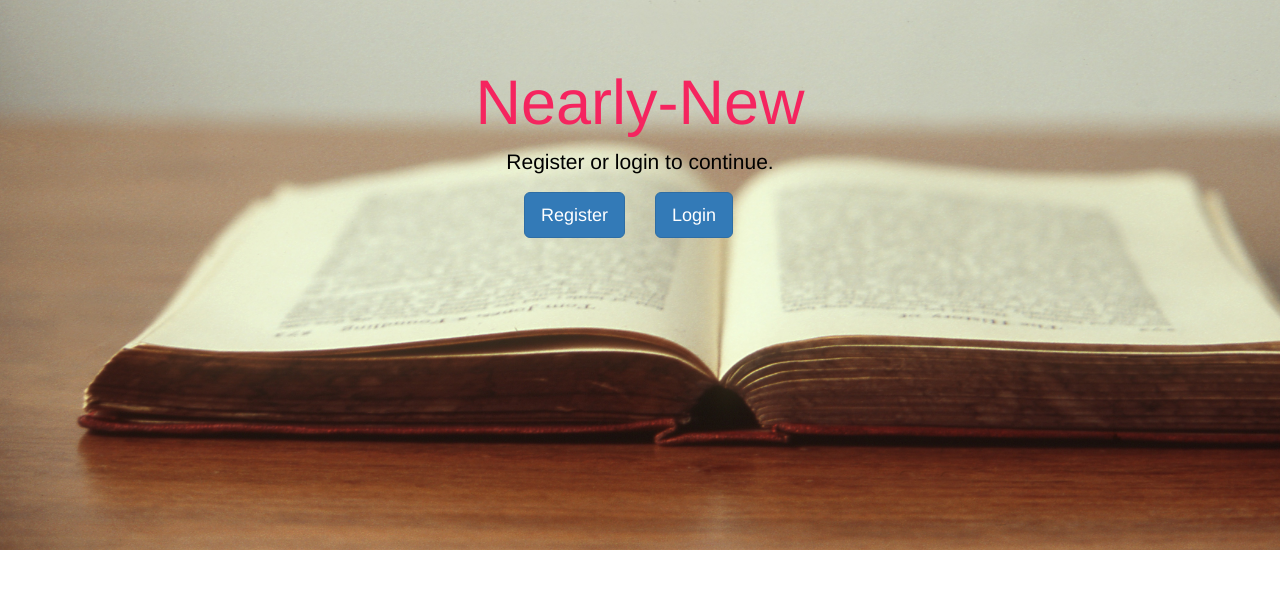
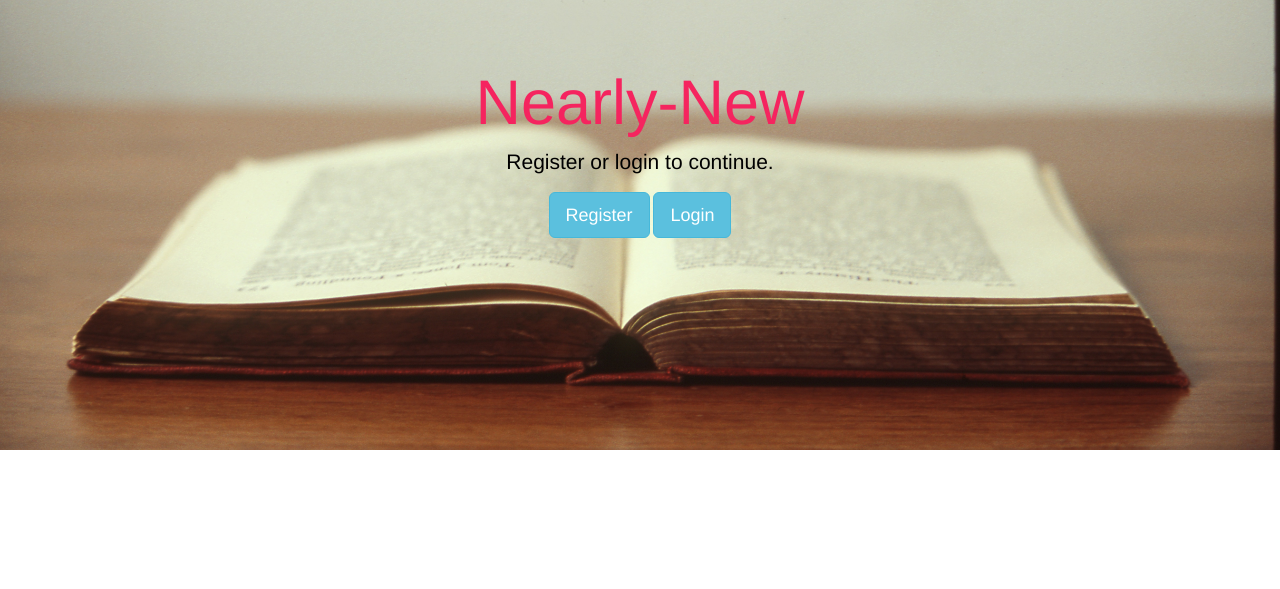
Before and after one commit to dht93/flask_nearly_new_webapp, a Flask app: page / in a window 1280 px wide. Shown: the top 589 px of the page. Run offline with Flask 2, Linux system fonts and the light colour scheme; some libraries are stand-ins or nearby versions.

Commit message:
Changed buttons on home.html

```diff
--- a/templates/home.html
+++ b/templates/home.html
@@ -2,14 +2,12 @@
 
 {%block body%}
 {%if not session.logged_in:%}
-  <div class="jumbotron text-center" style="background-image: url({{url_for('static',filename='images/book.jpg')}});background-size:cover;height:550px;color:#f5245f;">
+  <div class="jumbotron text-center" style="background-image: url({{url_for('static',filename='images/book.jpg')}});background-size:cover;height:450px;color:#f5245f;">
     <h1>Nearly-New</h1>
     <p style="color:black;">Register or login to continue.</p>
     <div class="container" align="center" style="width:40%;">
-    <div class="row">
-      <div class="col-md-6" align="right"><p><a class="btn btn-primary btn-lg" href="{{url_for('register_page')}}" role="button" >Register</a></p></div>
-<div class="col-md-6" align ="left">  <p><a class="btn btn-primary btn-lg" href="{{url_for('login_page')}}" role="button">Login</a></p></div>
-</div>
+      <a href="{{url_for('register_page')}}" class="btn btn-info btn-lg" role="button">Register</a>
+      <a href="{{url_for('login_page')}}" class="btn btn-info btn-lg" role="button">Login</a>
 </div>
 </div>
 {%else:%}
--- a/templates/login.html
+++ b/templates/login.html
@@ -1,7 +1,7 @@
 {%extends 'header.html'%}
 
 {%block body%}
-<div class="jumbotron text-center" style="background-image: url({{url_for('static',filename='images/book.jpg')}});background-size:cover;height:550px;color:#f5245f;">
+<div class="jumbotron text-center" style="background-image: url({{url_for('static',filename='images/book.jpg')}});background-size:cover;height:450px;color:#f5245f;">
   <h1>Nearly-New</h1>
   <p style="color:black;">Login:</p>
   <div class="container" align="center" style="width:40%;">
--- a/templates/register.html
+++ b/templates/register.html
@@ -1,7 +1,7 @@
 {%extends 'header.html'%}
 
 {%block body%}
-<div class="jumbotron text-center" style="background-image: url({{url_for('static',filename='images/book.jpg')}});background-size:cover;height:550px;color:#f5245f;">
+<div class="jumbotron text-center" style="background-image: url({{url_for('static',filename='images/book.jpg')}});background-size:cover;height:450px;color:#f5245f;">
   <h1>Nearly-New</h1>
   <p style="color:black;">Register:</p>
   <div class="container" align="center" style="width:50%;">
```
Also changed, not shown: users.sqlite.
